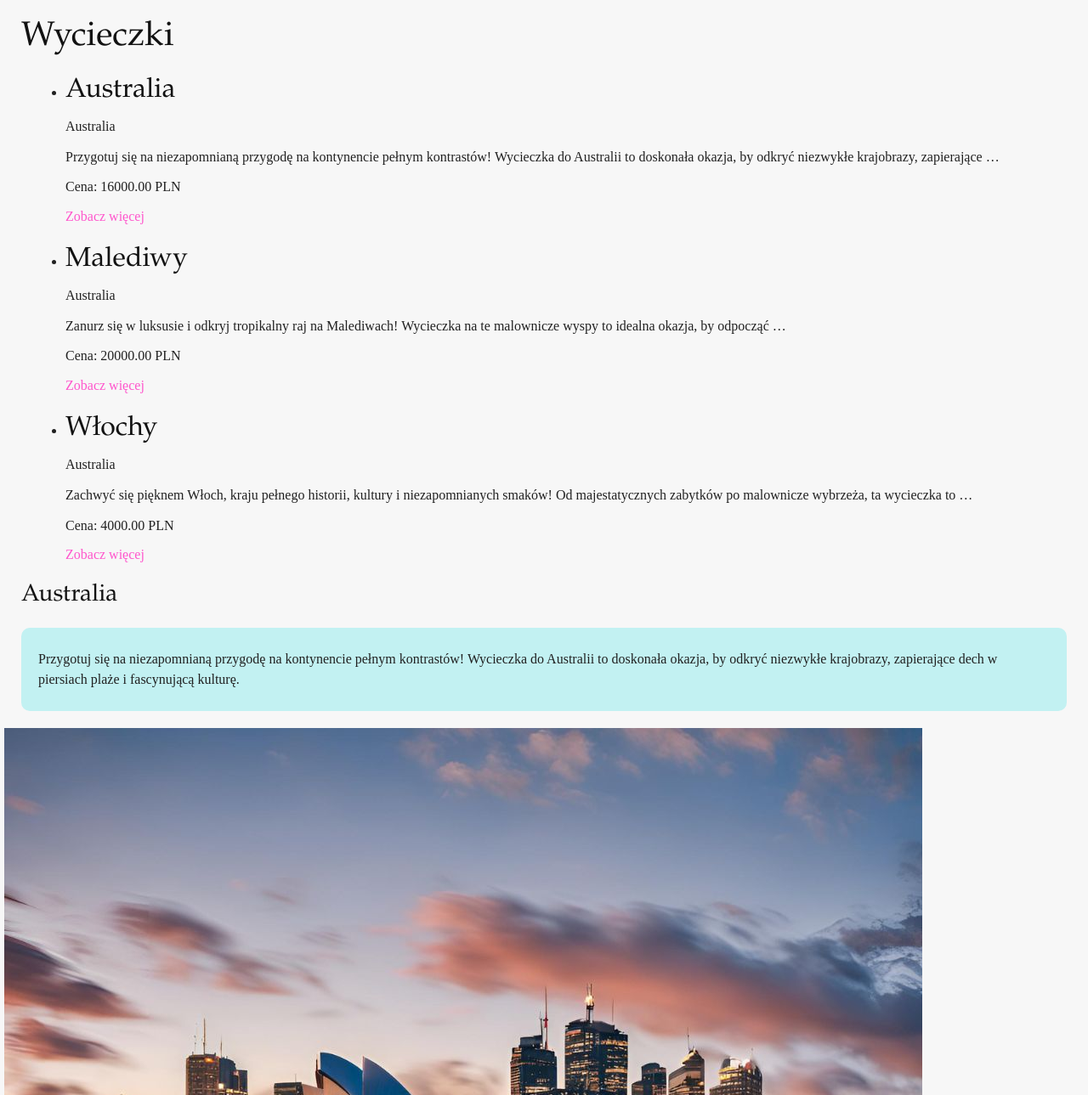
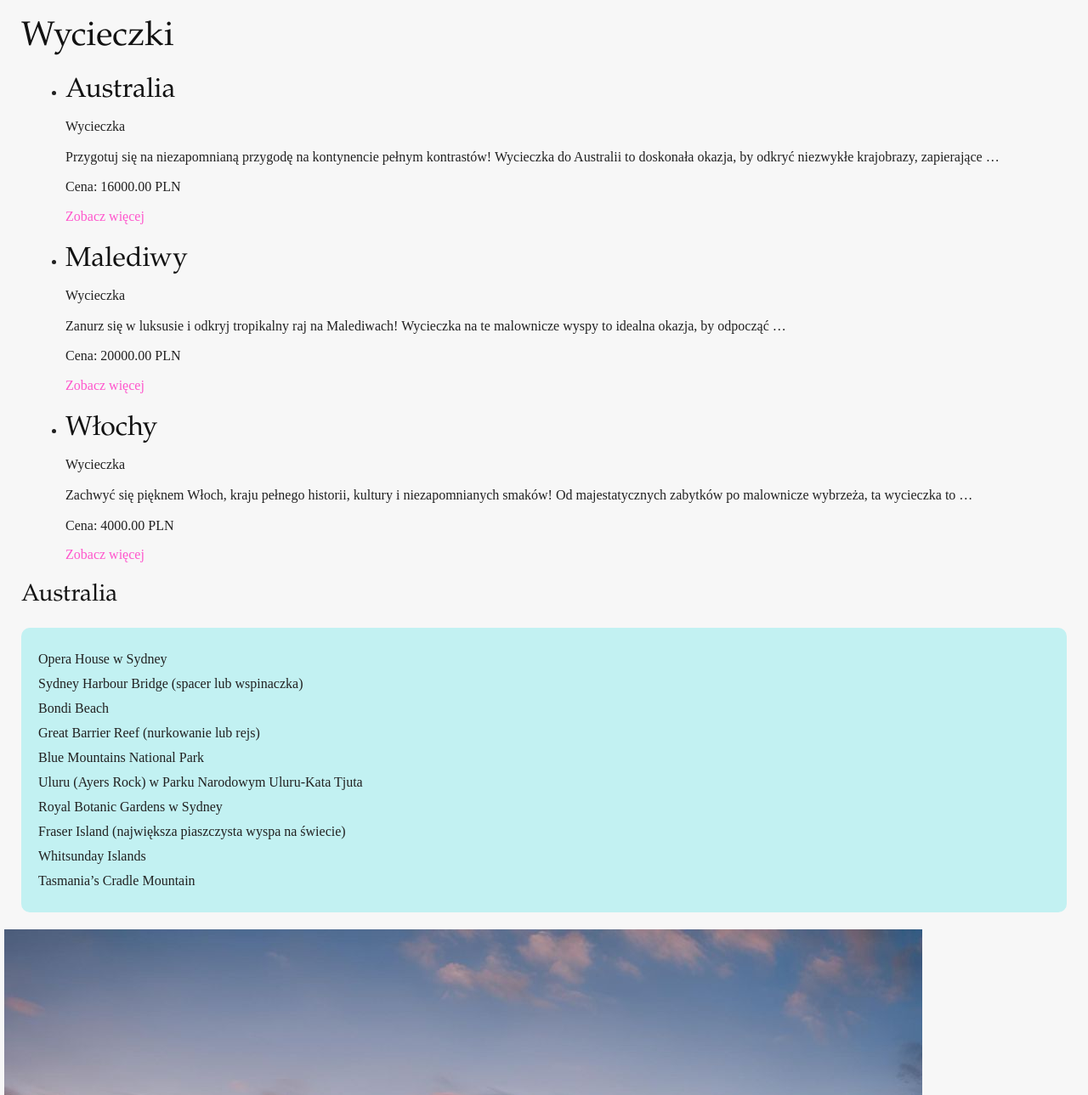
Before and after one commit to AmeliaUcinska/projekt_k, a Django app: page /trips/ in a window 1280 px wide. Shown: the part 115-1404 px from the top of the page at 85% size. Run offline with Django 5.2, Linux system fonts and the light colour scheme; data comes from the database, SQL or seed files in the repository; both versions use the stored data as it was after the commit.

Commit message:
wycieczka

```diff
--- a/folder_projektu/folder_aplikacji/templates/trips/trip_list.html
+++ b/folder_projektu/folder_aplikacji/templates/trips/trip_list.html
@@ -80,7 +80,7 @@ img {
     {% for trip in trips %}
     <li>
         <h2>{{ trip.name }}</h2>
-        <p>Australia</p>
+        <p>Wycieczka </p>
         <p>{{ trip.description|truncatewords:20 }}</p>
         <p>Cena: {{ trip.price }} PLN</p>
         <a href="{% url 'trip_detail' trip.id %}">Zobacz więcej</a>
@@ -90,20 +90,47 @@ img {
 <div class="travel-tips-section">
     <h3>Australia</h3>
     <ul class="travel-tips">
-        <li>Przygotuj się na niezapomnianą przygodę na kontynencie pełnym kontrastów! Wycieczka do Australii to doskonała okazja, by odkryć niezwykłe krajobrazy, zapierające dech w piersiach plaże i fascynującą kulturę.</li>
+        <li>Opera House w Sydney
+        <li> Sydney Harbour Bridge (spacer lub wspinaczka)</li>
+        <li> Bondi Beach</li>
+        <li>Great Barrier Reef (nurkowanie lub rejs)</li>
+        <li> Blue Mountains National Park</li>
+        <li>Uluru (Ayers Rock) w Parku Narodowym Uluru-Kata Tjuta</li>
+        <li>Royal Botanic Gardens w Sydney</li>
+        <li>Fraser Island (największa piaszczysta wyspa na świecie)</li>
+        <li> Whitsunday Islands</li>
+        <li>Tasmania’s Cradle Mountain</li>
 </div>
 <img src="{% static 'images/Projekt bez nazwy.jpg' %}" alt="wycieczka">
     <h3>Malediwy</h3>
     <div class="travel-tips-section">
     <div class="travel-tips">
-        <li>Zanurz się w luksusie i odkryj tropikalny raj na Malediwach! Wycieczka na te malownicze wyspy to idealna okazja, by odpocząć w otoczeniu krystalicznie czystych wód i białych, piaszczystych plaż.</li>
+        <li>Atol Baa (Rezerwat biosfery UNESCO)</li>
+        <li>Maafushi Island (lokalne wyspy z pięknymi plażami)</li>
+        <li>Sun Island Resort</li>
+        <li>Manta Point (idealne do nurkowania)</li>
+        <li>Banana Reef (jedno z najstarszych miejsc do nurkowania)</li>
+        <li>Fihalhohi Island (spokojna wyspa idealna na relaks)</li>
+        <li>Diving w Ari Atoll (spotkania z rekinami)</li>
+        <li>Visiting Male (stolica Malediwów)</li>
+        <li>Maafushi Island (typowa wyspa z malowniczymi plażami)</li>
+        <li>Hinnavaru Island (idealne miejsce do uprawiania sportów wodnych)</li>
     </ul>
 </div>
 <img src="{% static 'images/beach-666122_1280.jpg' %}" alt="wycieczka">
     <h3>Włochy</h3>
     <div class="travel-tips-section">
     <div class="travel-tips">
-        <li>Zachwyć się pięknem Włoch, kraju pełnego historii, kultury i niezapomnianych smaków! Od majestatycznych zabytków po malownicze wybrzeża, ta wycieczka to podróż przez najważniejsze punkty włoskiej tradycji i sztuki..</li>
+        <li>Koloseum w Rzymie</li>
+        <li>Watykan (Bazylika Świętego Piotra, Kaplica Sykstyńska)</li>
+        <li>Wieża w Pizie</li>
+        <li>Wielki Kanał w Wenecji (rejs gondolą)</li>
+        <li>Pompeje (ruiny starożytnego miasta)</li>
+        <li>Amalfi Coast (klify, winnice i plaże)</li>
+        <li>Willa d'Este w Tivoli (ogrody i pałace)</li>
+        <li>Florencja (Galeria Uffizi, Katedra Santa Maria del Fiore)</li>
+        <li>Cinque Terre (pięć uroczych wiosek nad Morzem Liguryjskim)</li>
+        <li>Toskania (winnice, średniowieczne miasteczka)</li>
     </ul>
 </div>
 <img src="{% static 'images/Projekt bez nazwy (2).jpg' %}" alt="wycieczka">
```
Also changed, not shown: folder_projektu/folder_aplikacji/admin.py (+7 -1 lines), folder_projektu/db.sqlite3, folder_projektu/folder_aplikacji/models.py (line endings or trailing spaces).
